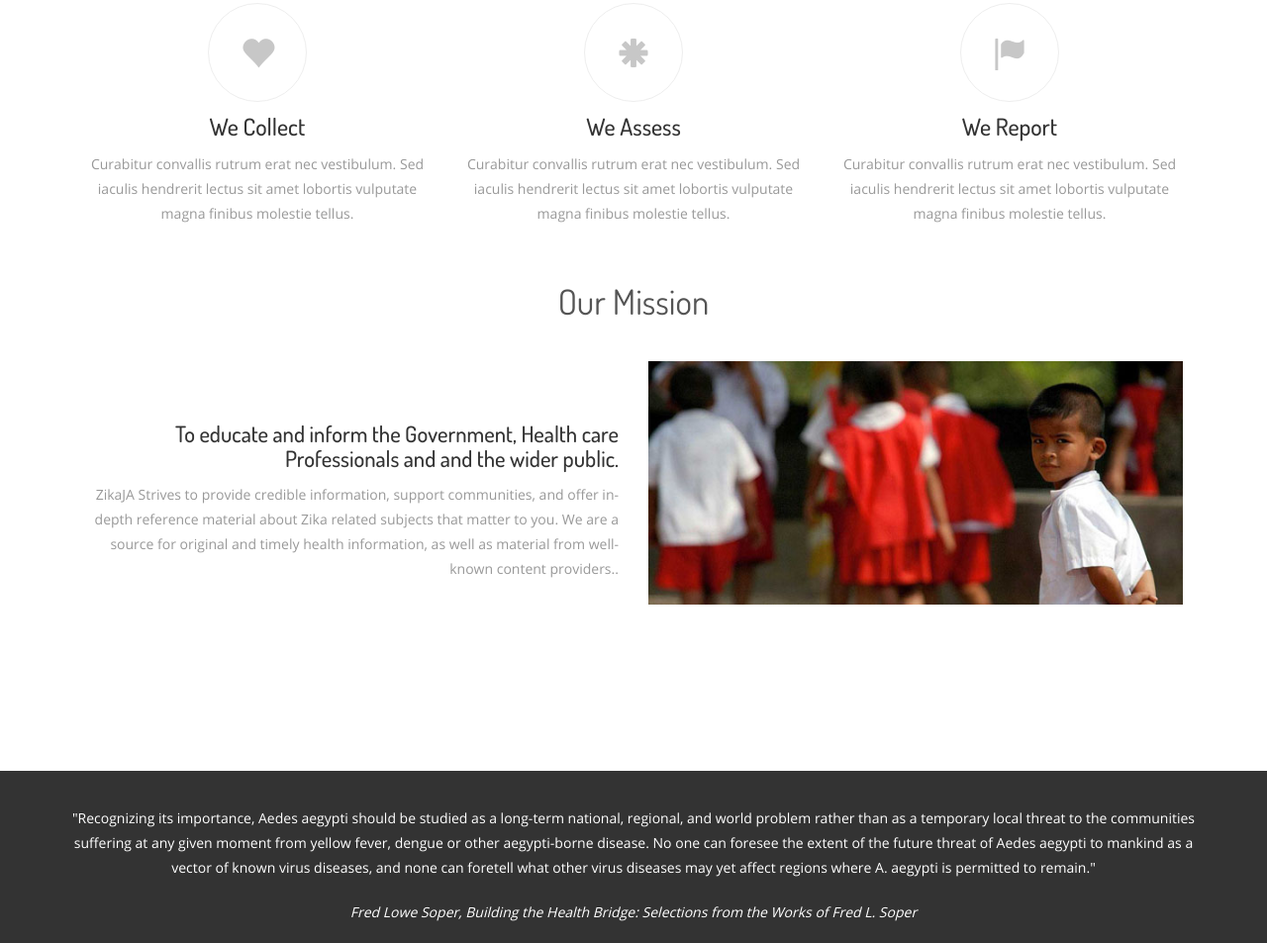
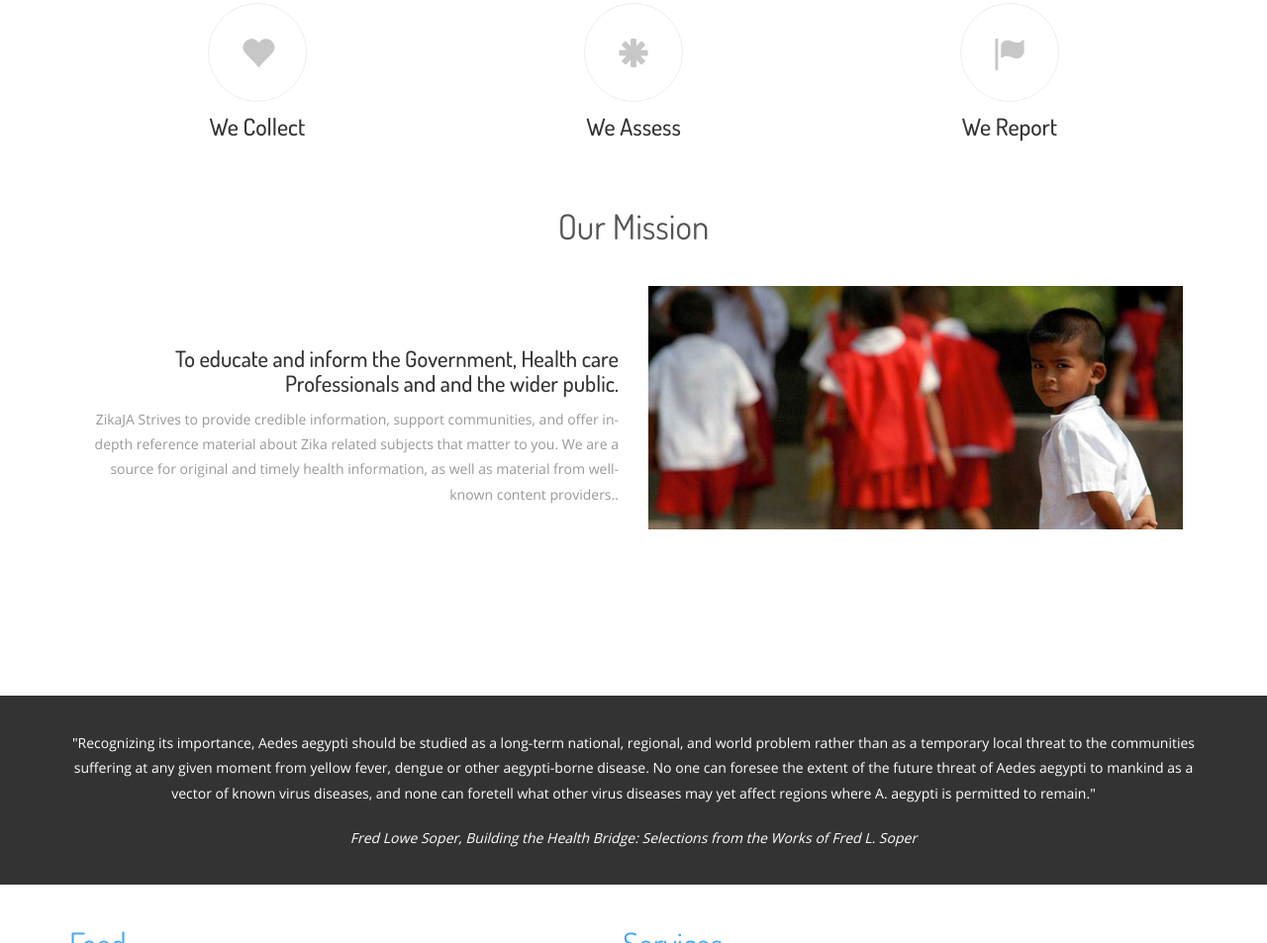
Before and after one commit to helium876/ZikaJA, a plain HTML site: page index.html in a window 1280 px wide. Shown: the part 778-1731 px from the top of the page at 99% size. Drawn offline with Linux system fonts and the light colour scheme.

Commit message:
fogging bugs

```diff
--- a/index.html
+++ b/index.html
@@ -119,7 +119,7 @@
     							 <span class="glyphicon-icon glyphicon-heart" aria-hidden="true"></span>
     						</figure>
     						<h3>We Collect</h3>
-    						<p>Curabitur convallis rutrum erat nec vestibulum. Sed iaculis hendrerit lectus sit amet lobortis vulputate magna finibus molestie tellus.</p>
+
     				  </div>
     			  </div>
     			  <div class="col-md-4 chrt_grid" style="visibility: visible; -webkit-animation-delay: 0.4s;">
@@ -128,7 +128,7 @@
     							<span class="glyphicon-icon glyphicon-asterisk" aria-hidden="true"></span>
     						</figure>
     						<h3>We Assess</h3>
-    						<p>Curabitur convallis rutrum erat nec vestibulum. Sed iaculis hendrerit lectus sit amet lobortis vulputate magna finibus molestie tellus.</p>
+
     				  </div>
     			  </div>
     			  <div class="col-md-4 chrt_grid" style="visibility: visible; -webkit-animation-delay: 0.4s;">
@@ -137,7 +137,7 @@
     							<span class="glyphicon-icon glyphicon-flag" aria-hidden="true"></span>
     						</figure>
     						<h3>We  Report </h3>
-    						<p>Curabitur convallis rutrum erat nec vestibulum. Sed iaculis hendrerit lectus sit amet lobortis vulputate magna finibus molestie tellus.</p>
+
     				  </div>
     			  </div>
     			  <div class="clearfix"></div>
```
Also changed, not shown: README.md.
